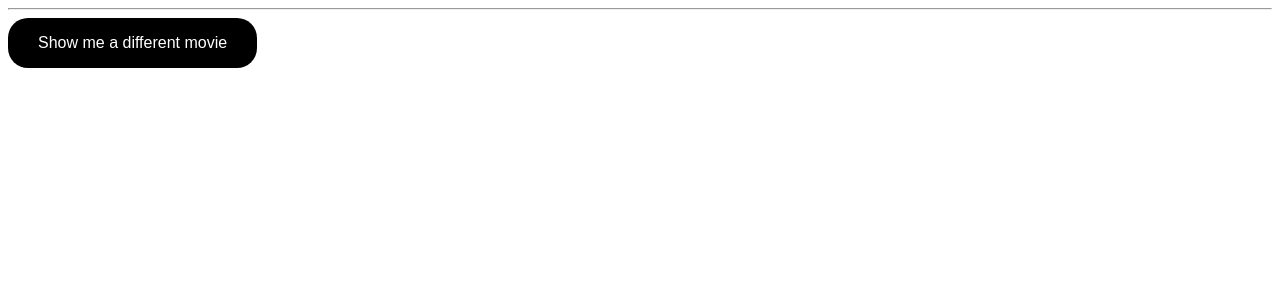
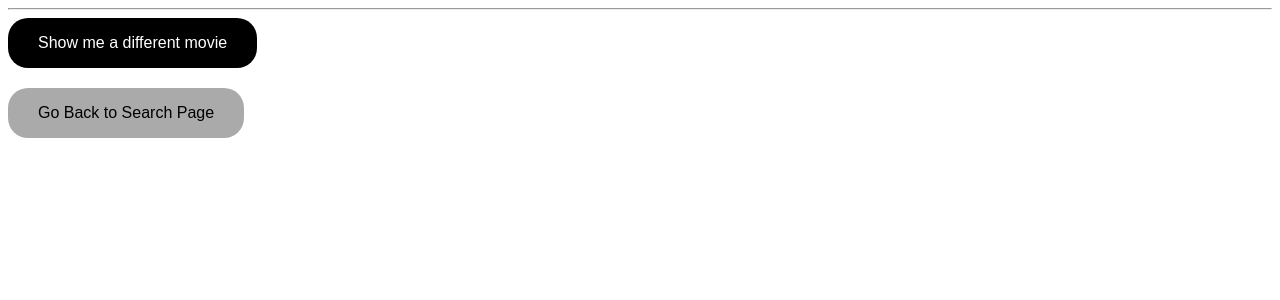
Before and after one commit to byukan/movie-rec, a Flask app: page /view_movie in a window 1280 px wide. Shown: the part 108-408 px from the top of the page. Run offline with Flask 2, Linux system fonts and the light colour scheme; data that the repository does not hold is empty.

Commit message:
Change button color, add button to movie error page

```diff
--- a/MovieRecommender/mov_rec/static/css/movie.css
+++ b/MovieRecommender/mov_rec/static/css/movie.css
@@ -45,8 +45,6 @@ h3{
     color: white;
     cursor: pointer;
     align-self: center;
-
-
 }
 .btn a{
     color: white;
@@ -59,7 +57,7 @@ h3{
     font-size: 16px;
     padding: 16px 30px;
     border-radius: 20px;
-    background: #696969;
+    background: #aaa;
     color: black;
     cursor: pointer;
     align-self: center;
--- a/MovieRecommender/mov_rec/templates/view_movie.html
+++ b/MovieRecommender/mov_rec/templates/view_movie.html
@@ -52,15 +52,12 @@
 
                 <hr>
 
-                <div>
-                    <button class ="btn">
-                        <a href="{{ url_for ('view_movie', id=next_id) }}">Show Me a Different Movie</a>
-
-                    </button>
-                    <button class="btn2">
-                        <a href="{{ url_for ('search') }}">Go Back To Homepage</a>
-                    </button>
-                </div>
+                <button class ="btn">
+                    <a href="{{ url_for('view_movie', id=next_id) }}">Show Me a Different Movie</a>
+                </button>
+                <button class="btn2">
+                    <a href="{{ url_for('search') }}">Go Back to Search Page</a>
+                </button>
 
             </div>
         </div>
@@ -69,7 +66,7 @@
         <div class="recommendations">
             {% for suggestion in movie.Suggestions %}
                 <div class="box2">
-                    <a href="{{ url_for ('view_movie', id=suggestion._id) }}">{{ suggestion.Series_Title }}<br>
+                    <a href="{{ url_for('view_movie', id=suggestion._id) }}">{{ suggestion.Series_Title }}<br>
                         <img src="{{ suggestion.Poster_Link }}" alt="Poster thumbnail">
                     </a>
                 </div>
@@ -79,7 +76,10 @@
     {% else %}
         <hr>
         <button class ="btn">
-            <a href="{{ url_for ('view_movie', id=next_id) }}">Show me a different movie</a>
+            <a href="{{ url_for('view_movie', id=next_id) }}">Show me a different movie</a>
+        </button>
+        <button class="btn2">
+            <a href="{{ url_for('search') }}">Go Back to Search Page</a>
         </button>
     {% endif %}
 
```
